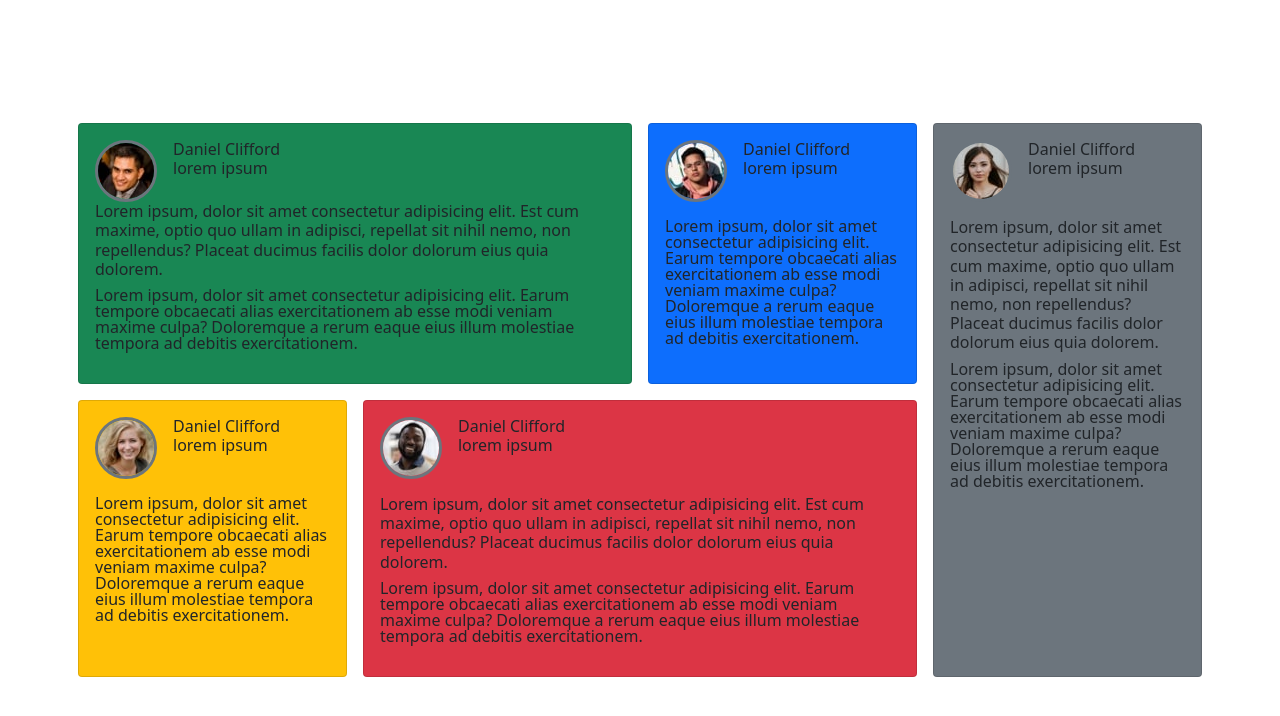
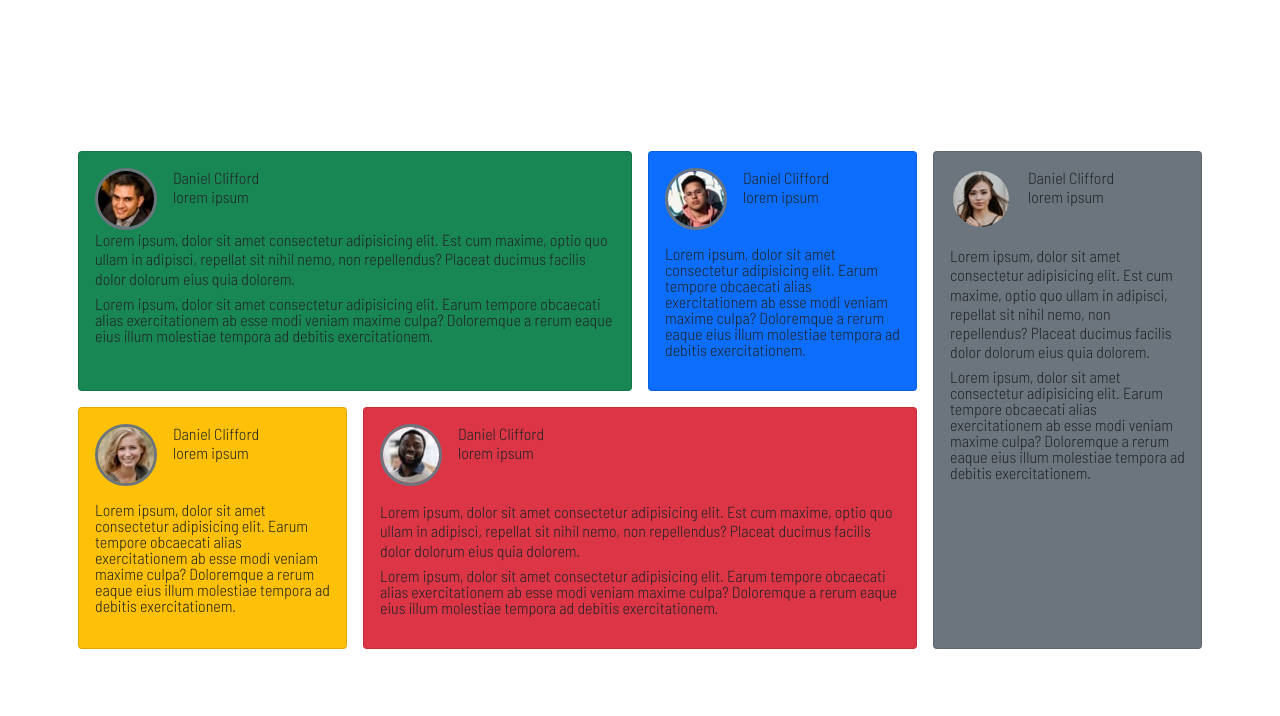
Before and after one commit to IdenTiclla/curso-bootstrap5, a website: page index.html in a window 1280 px wide. Drawn offline with Linux system fonts and the light colour scheme; files whose address does not match are found by name.

Commit message:
modificando fuente

```diff
--- a/index.html
+++ b/index.html
@@ -6,6 +6,12 @@
     <meta http-equiv="X-UA-Compatible" content="IE=edge">
     <meta name="viewport" content="width=device-width, initial-scale=1.0">
     <title>Bootstrap 5!</title>
+    <link rel="preconnect" href="https://fonts.googleapis.com">
+    <link rel="preconnect" href="https://fonts.gstatic.com" crossorigin>
+    <link
+        href="https://fonts.googleapis.com/css2?family=Barlow+Semi+Condensed:ital,wght@0,300;0,600;0,700;1,100&display=swap"
+        rel="stylesheet">
+
     <link rel="stylesheet" href="./sass/custom.css">
     <style>
         @media (min-width: 992px) {
--- a/sass/custom.scss
+++ b/sass/custom.scss
@@ -1 +1,2 @@
+$font-family-sans-serif: 'Barlow Semi Condensed', sans-serif;
 @import "../node_modules/bootstrap/scss/bootstrap.scss"
```
Also changed, not shown: sass/custom.css, 1 other file.
